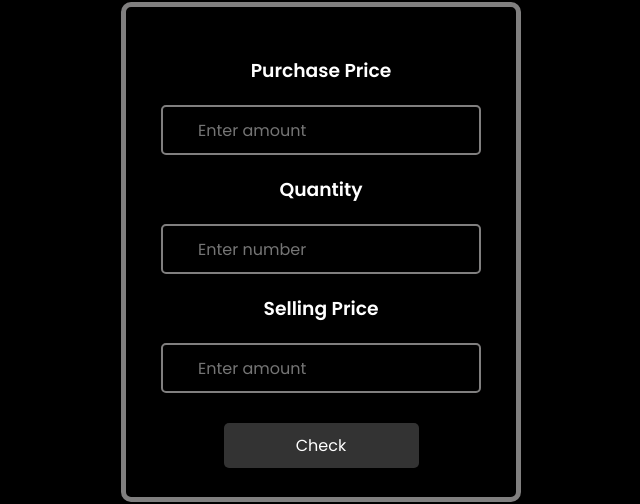
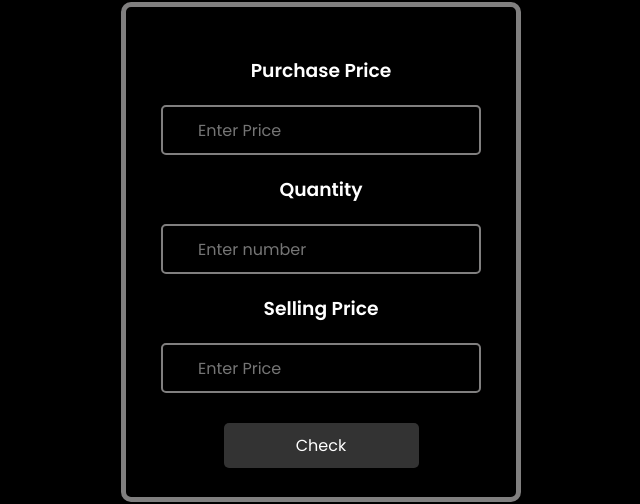
Before and after one commit to Priyallohar/Profit-and-Loss, a plain HTML site: page index.html in a window 1280 px wide. Shown: the part 175-679 px from the top of the page, 319-959 px from the left. Drawn offline with Linux system fonts and the light colour scheme.

Commit message:
Change placeholder name

```diff
--- a/index.html
+++ b/index.html
@@ -19,7 +19,7 @@
     <section>
    <div class = 'inputbox'>
      <h3 class="value-heading">Purchase Price</h3>
-     <input type="number" placeholder="Enter amount" id="purchse-price" step=".01">
+     <input type="number" placeholder="Enter Price" id="purchse-price" step=".01">
    </div>
 
    <div class = 'inputbox' >
@@ -29,7 +29,7 @@
 
   <div class = 'inputbox'>
     <h3 class="value-heading">Selling Price</h3>
-    <input type="number" placeholder="Enter amount" id="Selling-Price" step=".01">
+    <input type="number" placeholder="Enter Price" id="Selling-Price" step=".01">
   </div>
 </section>
 
```
